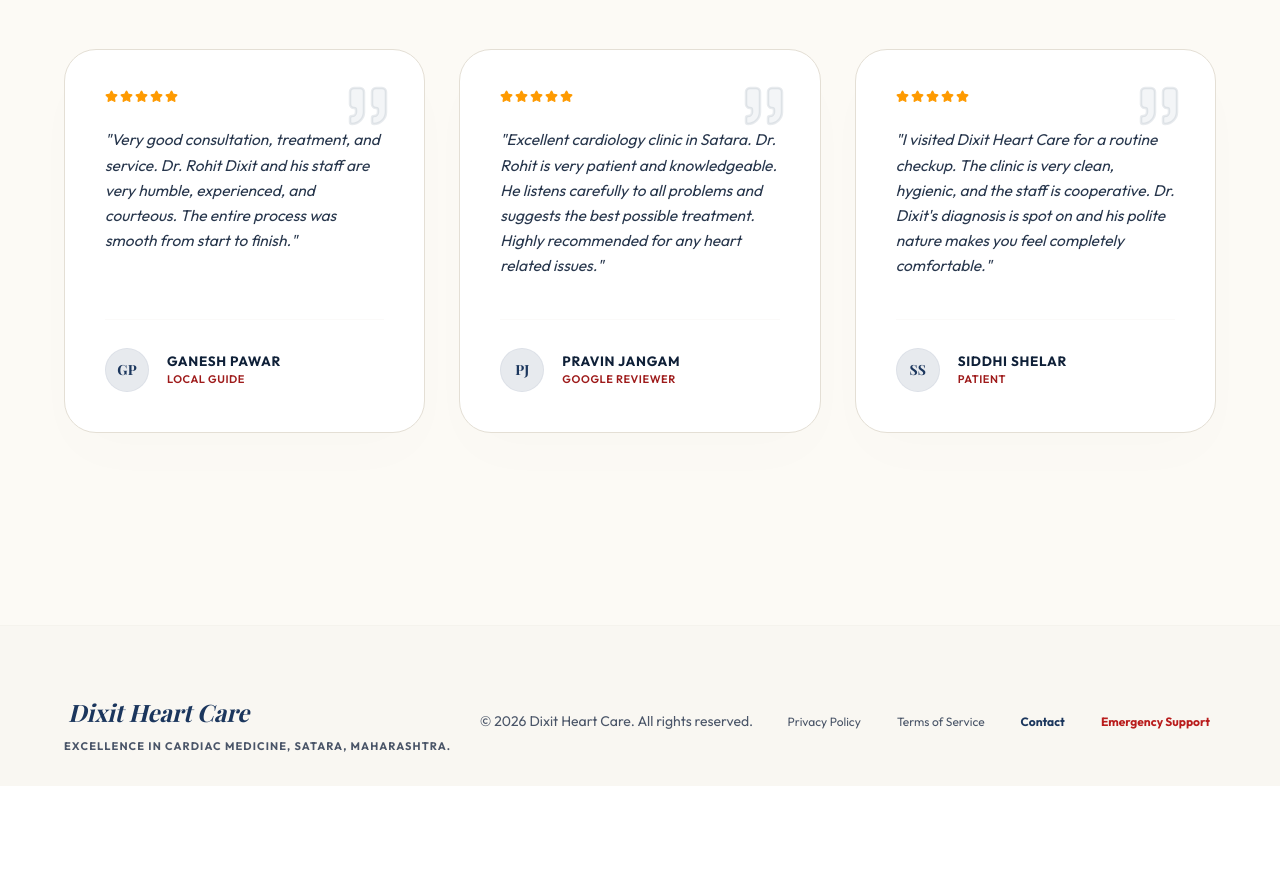
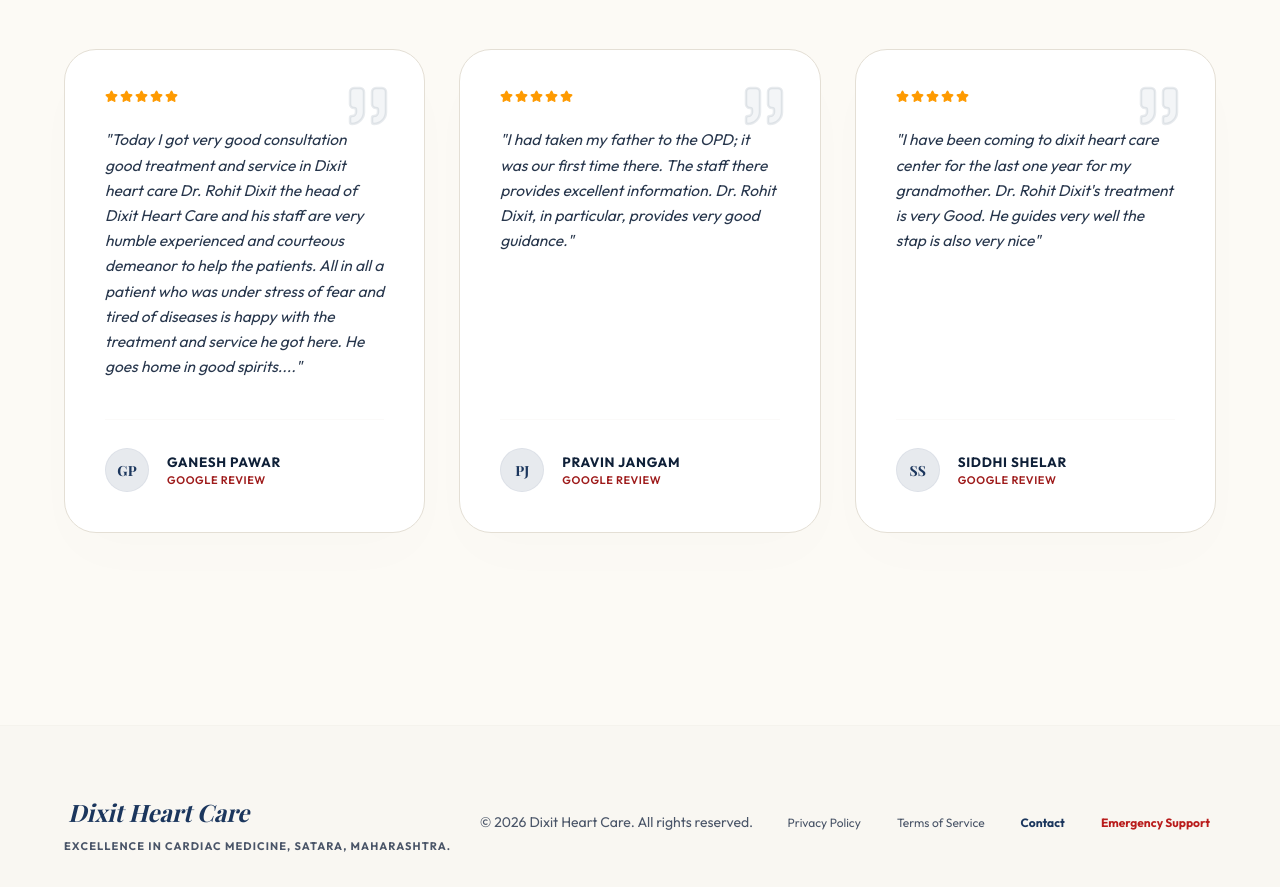
Before and after one commit to Dhruvv307nm/dixit-heart-care, a React (Vite) app: page / in a window 1280 px wide. Shown: the part 6500-7387 px from the top of the page. Before the commit the page ends 7286 px from the top, so only its background shows below. Built offline with nearby package versions, Linux system fonts and the light colour scheme; a web font is replaced by a local one.

Commit message:
Update the reviews in whole website

```diff
--- a/src/components/HomeView.tsx
+++ b/src/components/HomeView.tsx
@@ -923,21 +923,21 @@ export default function HomeView({ onViewChange, onBookNow }: HomeViewProps) {
           <div className="grid grid-cols-1 md:grid-cols-3 gap-8.5">
             {[
               {
-                text: "Very good consultation, treatment, and service. Dr. Rohit Dixit and his staff are very humble, experienced, and courteous. The entire process was smooth from start to finish.",
+                text: "Today I got very good consultation good treatment and service in Dixit heart care Dr. Rohit Dixit the head of Dixit Heart Care and his staff are very humble experienced and courteous demeanor to help the patients. All in all a patient who was under stress of fear and tired of diseases is happy with the treatment and service he got here. He goes home in good spirits....",
                 author: "Ganesh Pawar",
-                role: "Local Guide",
+                role: "Google Review",
                 initials: "GP"
               },
               {
-                text: "Excellent cardiology clinic in Satara. Dr. Rohit is very patient and knowledgeable. He listens carefully to all problems and suggests the best possible treatment. Highly recommended for any heart related issues.",
+                text: "I had taken my father to the OPD; it was our first time there. The staff there provides excellent information. Dr. Rohit Dixit, in particular, provides very good guidance.",
                 author: "Pravin Jangam",
-                role: "Google Reviewer",
+                role: "Google Review",
                 initials: "PJ"
               },
               {
-                text: "I visited Dixit Heart Care for a routine checkup. The clinic is very clean, hygienic, and the staff is cooperative. Dr. Dixit's diagnosis is spot on and his polite nature makes you feel completely comfortable.",
+                text: "I have been coming to dixit heart care center for the last one year for my grandmother. Dr. Rohit Dixit's treatment is very Good. He guides very well the stap is also very nice",
                 author: "Siddhi Shelar",
-                role: "Patient",
+                role: "Google Review",
                 initials: "SS"
               }
             ].map((testi, i) => (
--- a/src/components/PatientReviewsView.tsx
+++ b/src/components/PatientReviewsView.tsx
@@ -25,27 +25,27 @@ interface PatientReviewsViewProps {
 const DEFAULT_REVIEWS: Review[] = [
   {
     id: "rev-1",
-    author: "Prakash Shinde",
-    role: "Patient",
-    text: "Dr. Rohit Dixit is an excellent and highly experienced cardiologist. He has a very humble and courteous demeanor, which immediately puts patients at ease. The consultation was thorough, and the prescribed treatment was highly effective. Very grateful for the care received here in Satara.",
+    author: "Ganesh Pawar",
+    role: "Google Review",
+    text: "Today I got very good consultation good treatment and service in Dixit heart care Dr. Rohit Dixit the head of Dixit Heart Care and his staff are very humble experienced and courteous demeanor to help the patients. All in all a patient who was under stress of fear and tired of diseases is happy with the treatment and service he got here. He goes home in good spirits....",
     rating: 5,
-    initials: "PS"
+    initials: "GP"
   },
   {
     id: "rev-2",
-    author: "Snehal Jadhav",
-    role: "Patient Family",
-    text: "Visited Dixit Heart Care for my mother's cardiac evaluation. The facility is well-equipped and Dr. Dixit provides excellent, straightforward advice without rushing. We had to wait a bit past our appointment time and parking was slightly challenging, but the medical care itself was top-notch.",
-    rating: 4,
-    initials: "SJ"
+    author: "Pravin Jangam",
+    role: "Google Review",
+    text: "I had taken my father to the OPD; it was our first time there. The staff there provides excellent information. Dr. Rohit Dixit, in particular, provides very good guidance.",
+    rating: 5,
+    initials: "PJ"
   },
   {
     id: "rev-3",
-    author: "Rajesh Mane",
-    role: "Patient",
-    text: "I highly recommend Dr. Rohit Dixit for anyone seeking cardiac care. He takes the time to explain the diagnosis clearly. The clinic environment is welcoming and the staff helped us through the entire ECG and Echo process smoothly.",
+    author: "Siddhi Shelar",
+    role: "Google Review",
+    text: "I have been coming to dixit heart care center for the last one year for my grandmother. Dr. Rohit Dixit's treatment is very Good. He guides very well the stap is also very nice",
     rating: 5,
-    initials: "RM"
+    initials: "SS"
   },
   {
     id: "rev-4",
```
